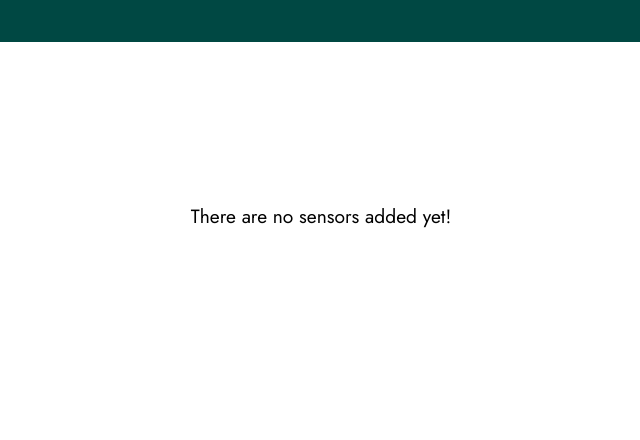
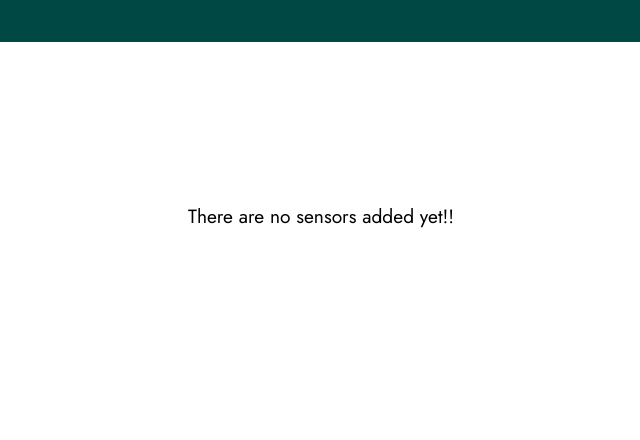
Before and after one commit to Ammueliza/SensVu, a plain HTML site: page index.html in a window 1280 px wide. Shown: the top 440 px of the page, 319-959 px from the left. Drawn offline with Linux system fonts and the light colour scheme.

Commit message:
Second commmit

```diff
--- a/index.html
+++ b/index.html
@@ -47,7 +47,7 @@
       </form>
     </div>
     <section class="background">
-      <p>There are no sensors added yet!</p>
+      <p>There are no sensors added yet!!</p>
     </section>
   </main>
   <footer class="main-footer">
```
